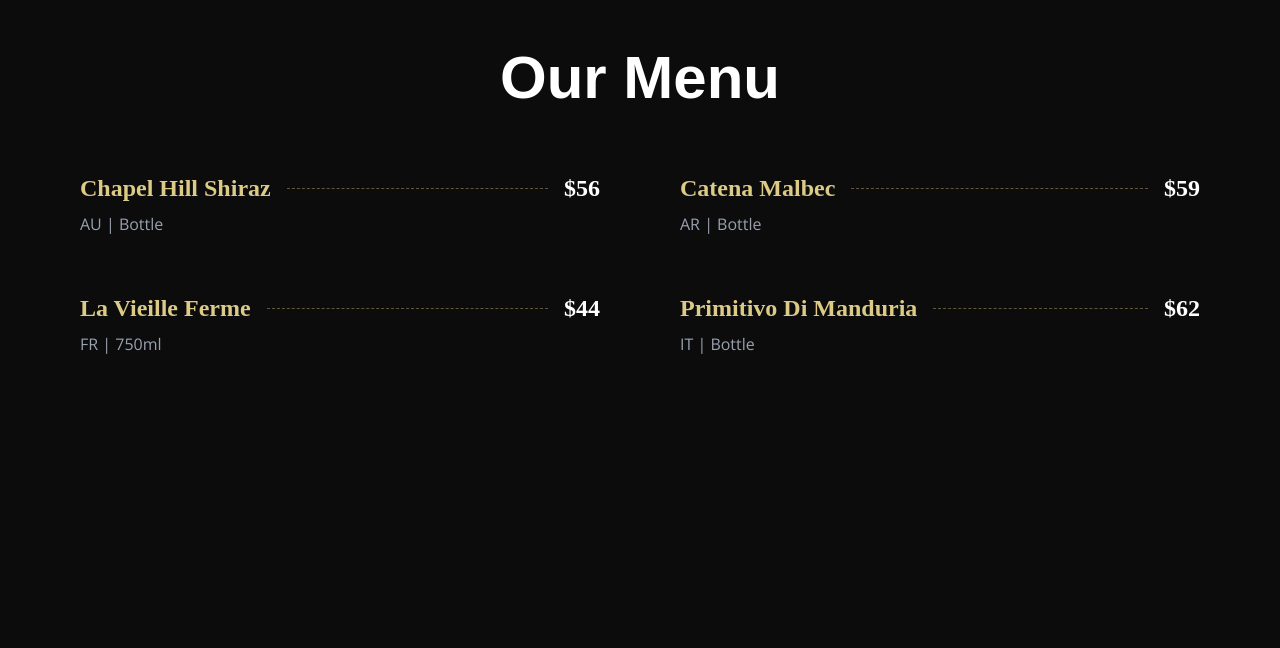
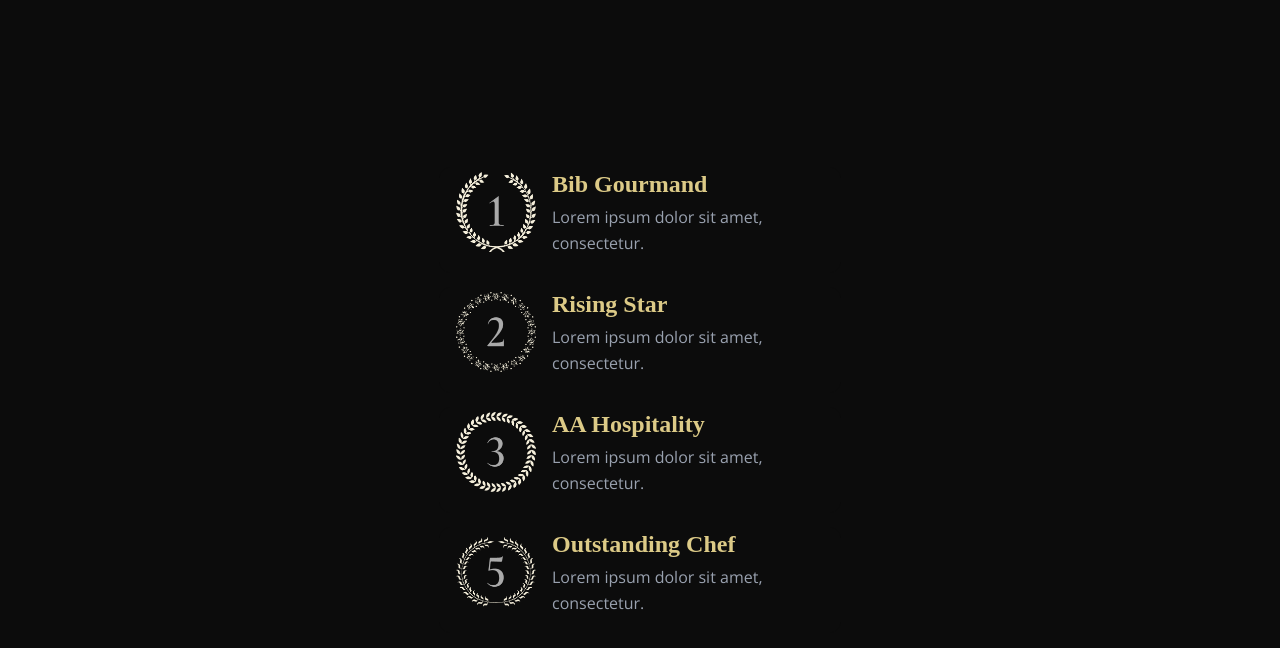
Before and after one commit to Ojas-1008/Gericht-Restaurant, a React (Vite) app: page / in a window 1280 px wide. Shown: the top 648 px of the page. Built offline with nearby package versions, Linux system fonts and the light colour scheme; a web font is replaced by a local one.

Commit message:
feat: format AwardCard with spring physics animations and update README

```diff
--- a/src/App.jsx
+++ b/src/App.jsx
@@ -1,10 +1,46 @@
-import Menu from './sections/Menu';
+import AwardCard from './components/AwardCard';
+import award01 from './assets/award01.png';
+import award02 from './assets/award02.png';
+import award03 from './assets/award03.png';
+import award05 from './assets/award05.png';
+
+const awards = [
+  {
+    imgUrl: award01,
+    title: "Bib Gourmand",
+    subtitle: "Lorem ipsum dolor sit amet, consectetur."
+  },
+  {
+    imgUrl: award02,
+    title: "Rising Star",
+    subtitle: "Lorem ipsum dolor sit amet, consectetur."
+  },
+  {
+    imgUrl: award03,
+    title: "AA Hospitality",
+    subtitle: "Lorem ipsum dolor sit amet, consectetur."
+  },
+  {
+    imgUrl: award05,
+    title: "Outstanding Chef",
+    subtitle: "Lorem ipsum dolor sit amet, consectetur."
+  }
+];
 
 function App() {
   return (
-    <div className="bg-black min-h-screen">
-      {/* Other sections like Hero, About, etc. */}
-      <Menu />
+    <div className="bg-black min-h-screen p-12 flex justify-center items-center">
+      <div className="w-full max-w-[400px] flex flex-col gap-4">
+        {awards.map((award, index) => (
+          <AwardCard
+            key={award.title}
+            imgUrl={award.imgUrl}
+            title={award.title}
+            subtitle={award.subtitle}
+            index={index}
+          />
+        ))}
+      </div>
     </div>
   );
 }
--- a/src/components/AwardCard.jsx
+++ b/src/components/AwardCard.jsx
@@ -1 +1,43 @@
-// Empty
+import React from "react";
+import { Card } from "./ui/card";
+import { motion } from "framer-motion";
+
+// Create an animated version of the Card component
+const MotionCard = motion(Card);
+
+/**
+ * AwardCard Component
+ * Displays a single restaurant award with image, title, and subtitle,
+ * animated with framer-motion entry and hover interactions.
+ */
+function AwardCard({ title, subtitle, imgUrl, index }) {
+  return (
+    <MotionCard
+      // Initial state: hidden and offset to the left
+      initial={{ opacity: 0, x: -60 }}
+      // Animate to visible state when in viewport
+      whileInView={{ opacity: 1, x: 0 }}
+      viewport={{ once: true, amount: 0.25 }}
+      // Premium spring physics for micro-interactions on hover
+      whileHover={{ scale: 1.05, x: 20 }}
+      transition={{
+        type: "spring",
+        stiffness: 70,
+        damping: 18,
+        delay: index * 0.15, // Stagger effect based on list index
+      }}
+      className="flex flex-row items-center gap-4 bg-transparent border-none p-4 rounded-lg hover:bg-[#1a1c1a] transition-colors duration-300"
+    >
+      {/* Award Badge Image */}
+      <img src={imgUrl} alt={title} className="w-[80px] h-[80px] object-contain" />
+
+      {/* Award Information */}
+      <div className="flex flex-col">
+        <p className="font-base text-gold text-2xl font-bold">{title}</p>
+        <p className="font-alt text-gray-400 text-base mt-1 leading-[26px]">{subtitle}</p>
+      </div>
+    </MotionCard>
+  );
+}
+
+export default AwardCard;
```
Also changed, not shown: 1 other file (tests, documents, lock files or other folders).
